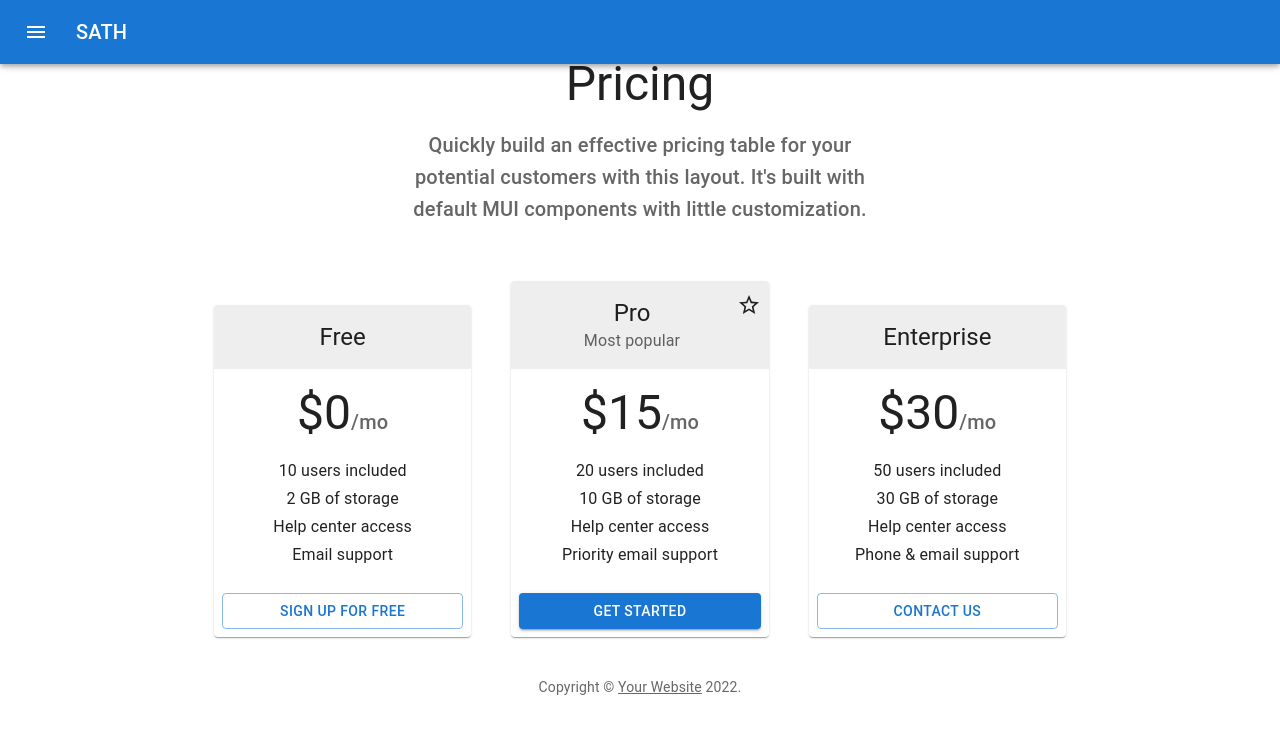
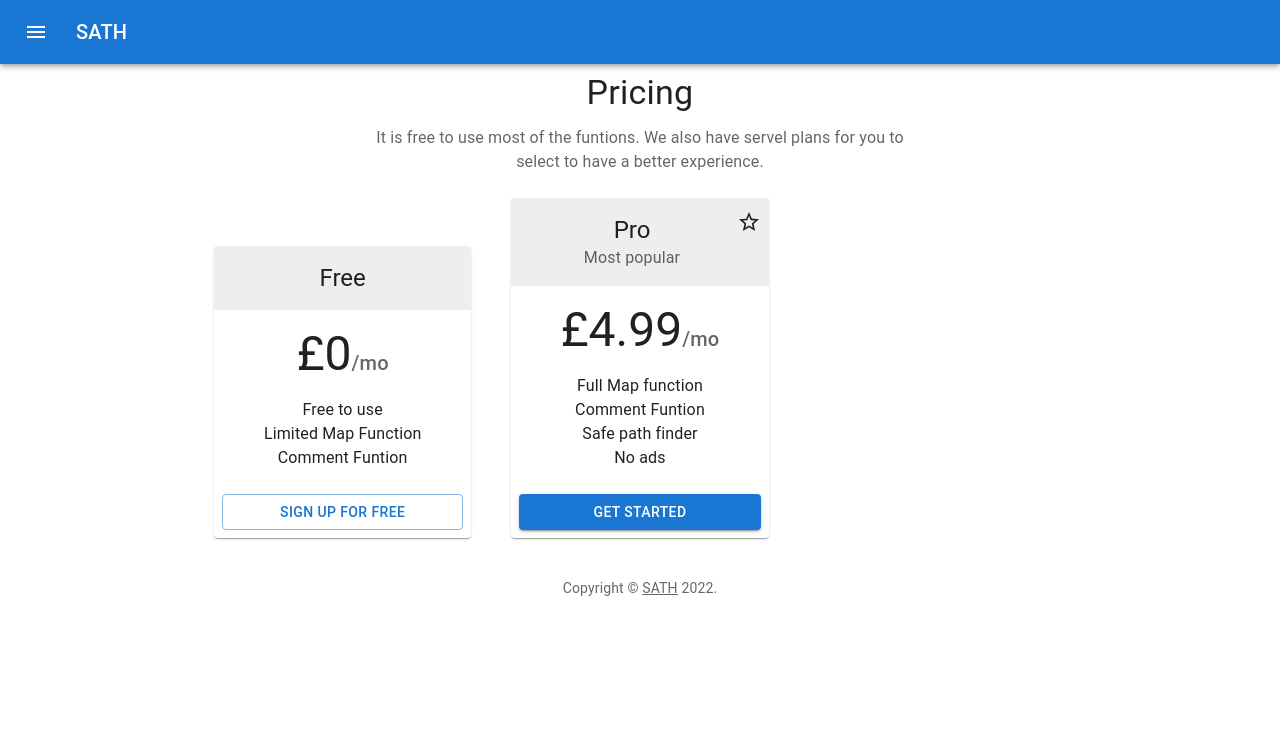
Before and after one commit to BinaryDog109/sath-crime-map-app, a React (Create React App) app: page /price in a window 1280 px wide. Shown: the top 734 px of the page. Built offline with nearby package versions, Linux system fonts and the light colour scheme.

Commit message:
update price and fix some bugs

```diff
--- a/src/pages/login.js
+++ b/src/pages/login.js
@@ -1,7 +1,7 @@
 /*
  * @Author: Liusong He
  * @Date: 2022-04-25 18:07:07
- * @LastEditTime: 2022-05-13 19:42:09
+ * @LastEditTime: 2022-05-16 17:16:53
  * @FilePath: \6214\src\pages\login.js
  * @Email: lh2u21@soton.ac.uk
  * @Description:
@@ -54,11 +54,6 @@ export default function SignIn() {
       // navigate('/user_page')
     }
   })
-  const [emptyItem, setEmptyItem] = React.useState(false)
-
-  const handleClose = () => {
-    setEmptyItem(false)
-  }
 
   //switch mode depend on system setting
   const prefersDarkMode = useMediaQuery('(prefers-color-scheme: dark)')
@@ -168,7 +163,7 @@ export default function SignIn() {
 
             <Grid container>
               <Grid item xs>
-                <Link href="/forgot-password" variant="body2">
+                <Link href="" variant="body2">
                   Forgot password?
                 </Link>
               </Grid>
@@ -180,16 +175,6 @@ export default function SignIn() {
             </Grid>
           </Box>
         </Box>
-        <Snackbar
-          open={emptyItem}
-          autoHideDuration={3000}
-          onClose={handleClose}
-          severity="info"
-        >
-          <Alert onClose={handleClose} severity="error" sx={{ width: '100%' }}>
-            Please verify your email first
-          </Alert>
-        </Snackbar>
         <Copyright sx={{ mt: 8, mb: 4 }} />
       </Container>
     </ThemeProvider>
--- a/src/pages/price.js
+++ b/src/pages/price.js
@@ -17,12 +17,13 @@ import Container from '@mui/material/Container'
 import Navbar from '../components/navbar'
 import useScrollTrigger from '@mui/material/useScrollTrigger'
 import PropTypes from 'prop-types'
+import { useNavigate } from 'react-router-dom'
 function Copyright(props) {
     return (
         <Typography variant="body2" color="text.secondary" align="center" {...props}>
             {'Copyright © '}
-            <Link color="inherit" href="https://mui.com/">
-                Your Website
+            <Link color="inherit" href="">
+                SATH
             </Link>{' '}
             {new Date().getFullYear()}
             {'.'}
@@ -61,10 +62,9 @@ const tiers = [
         title: 'Free',
         price: '0',
         description: [
-            '10 users included',
-            '2 GB of storage',
-            'Help center access',
-            'Email support',
+            'Free to use',
+            'Limited Map Function',
+            'Comment Funtion'
         ],
         buttonText: 'Sign up for free',
         buttonVariant: 'outlined',
@@ -72,33 +72,36 @@ const tiers = [
     {
         title: 'Pro',
         subheader: 'Most popular',
-        price: '15',
+        price: '4.99',
         description: [
-            '20 users included',
-            '10 GB of storage',
-            'Help center access',
-            'Priority email support',
+            'Full Map function',
+            'Comment Funtion',
+            'Safe path finder',
+            'No ads'
         ],
         buttonText: 'Get started',
         buttonVariant: 'contained',
     },
-    {
-        title: 'Enterprise',
-        price: '30',
-        description: [
-            '50 users included',
-            '30 GB of storage',
-            'Help center access',
-            'Phone & email support',
-        ],
-        buttonText: 'Contact us',
-        buttonVariant: 'outlined',
-    },
+    // {
+    //     title: 'Plus',
+    //     price: '',
+    //     description: [
+    //         'Full Map function',
+    //         'Comment Funtion',
+    //         ''
+    //     ],
+    //     buttonText: 'Contact us',
+    //     buttonVariant: 'outlined',
+    // },
 ]
 
 
 
 function PricingContent(props) {
+    const navigate = useNavigate()
+    const handleFree = () =>{
+        navigate('/login')
+    }
     return (
         <React.Fragment>
             <GlobalStyles styles={{ ul: { margin: 0, padding: 0, listStyle: 'none' } }} />
@@ -107,20 +110,23 @@ function PricingContent(props) {
                 <AppBar><Navbar /></AppBar></ElevationScroll>
 
             {/* Hero unit */}
-            <Container disableGutters maxWidth="sm" component="main" sx={{ p: 7 }}>
+            <Container disableGutters maxWidth="sm" component="main" sx={{ pt: 9 }}>
                 <Typography
-                    component="h3"
-                    variant="h3"
+                    component="h4"
+                    variant="h4"
                     align="center"
                     color="text.primary"
                     gutterBottom
                 >
                     Pricing
                 </Typography>
-                <Typography variant="h6" align="center" color="text.secondary" component="p">
-                    Quickly build an effective pricing table for your potential customers with
-                    this layout. It&apos;s built with default MUI components with little
-                    customization.
+                <Typography variant="h7" align="center" color="text.secondary" component="p" sx={{
+                    mb: 3,
+                    ml: 2,
+                    mr: 2
+                }}>
+                    It is free to use most of the funtions. We also have servel plans for you to select to have a better experience.
+
                 </Typography>
             </Container>
             {/* End hero unit */}
@@ -161,7 +167,7 @@ function PricingContent(props) {
                                         }}
                                     >
                                         <Typography component="h2" variant="h3" color="text.primary">
-                                            ${tier.price}
+                                            £{tier.price}
                                         </Typography>
                                         <Typography variant="h6" color="text.secondary">
                                             /mo
@@ -171,7 +177,7 @@ function PricingContent(props) {
                                         {tier.description.map((line) => (
                                             <Typography
                                                 component="li"
-                                                variant="subtitle1"
+                                                variant="subtitle"
                                                 align="center"
                                                 key={line}
                                             >
@@ -181,7 +187,12 @@ function PricingContent(props) {
                                     </ul>
                                 </CardContent>
                                 <CardActions>
-                                    <Button fullWidth variant={tier.buttonVariant}>
+                                    <Button
+                                        fullWidth
+                                        variant={tier.buttonVariant}
+                                        onClick={tier.title === 'Free' ? handleFree : null}
+
+                                    >
                                         {tier.buttonText}
                                     </Button>
                                 </CardActions>
```
